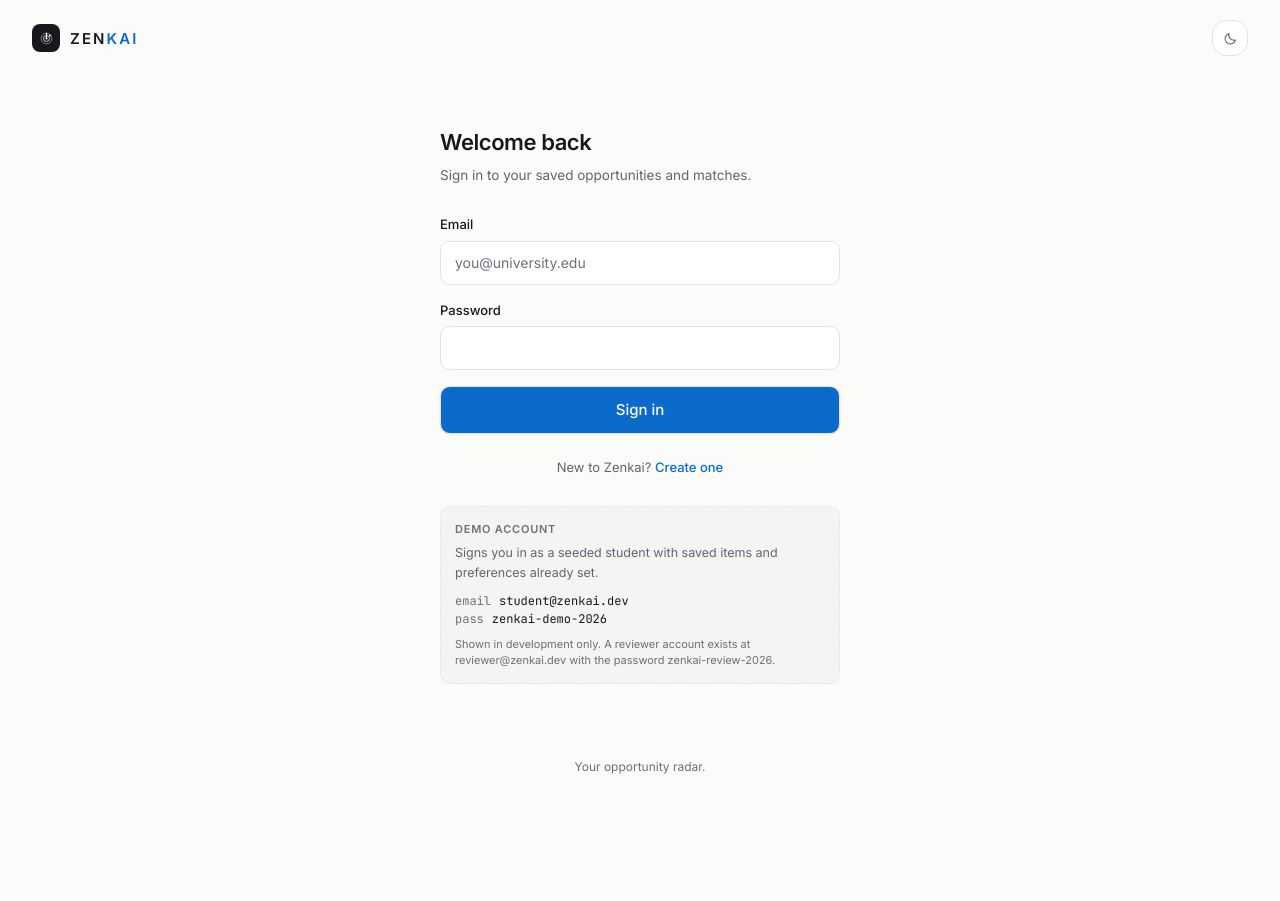
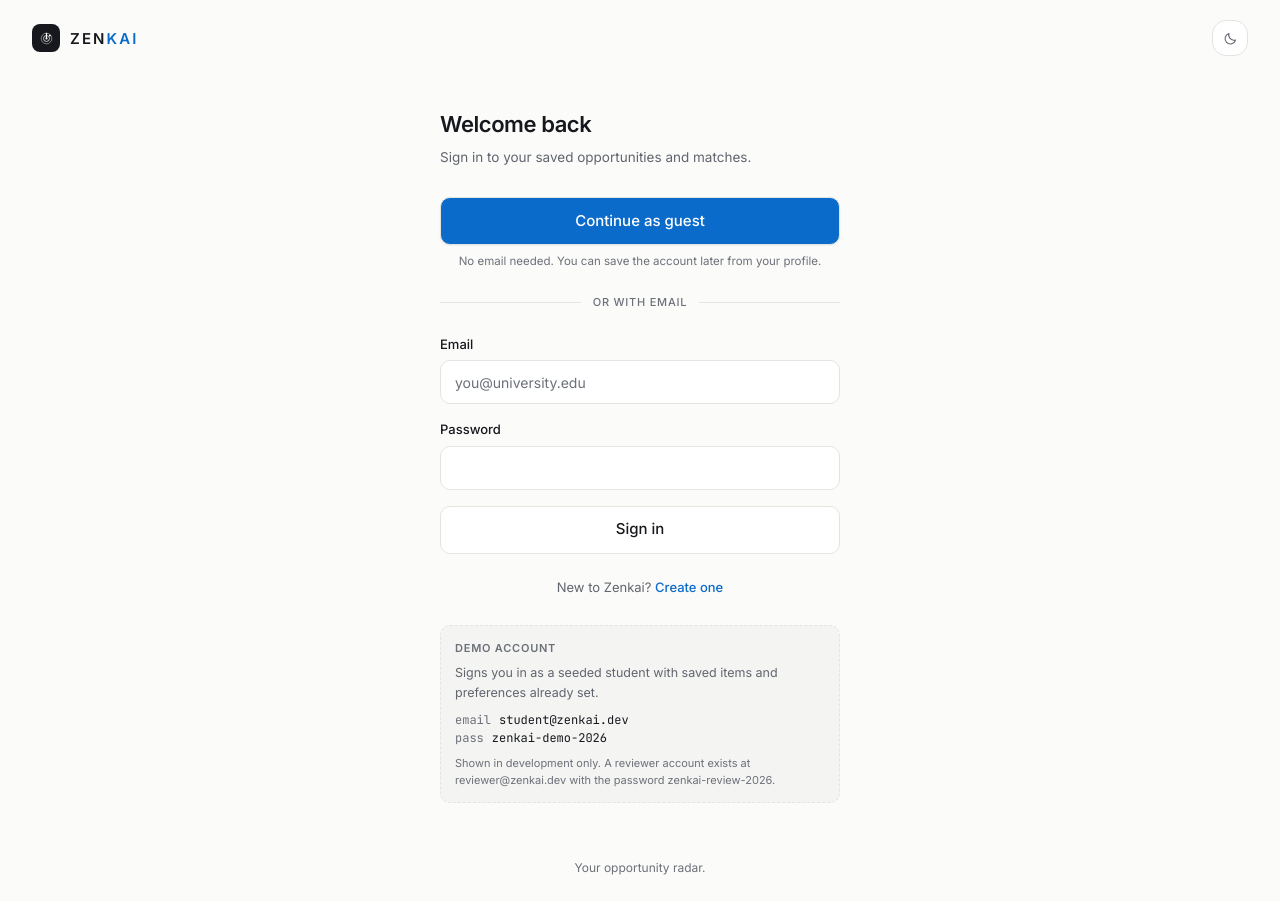
Before and after one commit to ganesh-tadigadapa/Zenkai, a Next.js app in the folder frontend/: page /login in a window 1280 px wide. Before the commit the page ends 800 px from the top, so only its background shows below. Built offline with nearby package versions, Linux system fonts and the light colour scheme; no server answers.

Commit message:
Offer guest access on the sign-in and sign-up forms

```diff
--- a/frontend/src/components/auth/AuthForm.tsx
+++ b/frontend/src/components/auth/AuthForm.tsx
@@ -3,6 +3,7 @@
 import Link from "next/link";
 import { useActionState } from "react";
 
+import { GuestButton } from "@/components/auth/GuestButton";
 import { Button } from "@/components/ui/Button";
 import { IconAlert } from "@/components/ui/Icons";
 import { loginAction, signupAction, type ActionResult } from "@/lib/actions";
@@ -89,7 +90,22 @@ export function AuthForm({
         </p>
       ) : null}
 
-      <form action={formAction} className="mt-7 space-y-4">
+      <div className="mt-7">
+        <GuestButton next={next} className="w-full">
+          Continue as guest
+        </GuestButton>
+        <p className="mt-2 text-center text-[11.5px] text-faint">
+          No email needed. You can save the account later from your profile.
+        </p>
+      </div>
+
+      <div className="mt-6 flex items-center gap-3 text-[11px] font-medium uppercase tracking-[0.07em] text-faint">
+        <span className="h-px flex-1 bg-border" />
+        or with email
+        <span className="h-px flex-1 bg-border" />
+      </div>
+
+      <form action={formAction} className="mt-6 space-y-4">
         {next ? <input type="hidden" name="next" value={next} /> : null}
 
         {isSignup ? (
@@ -123,7 +139,7 @@ export function AuthForm({
           </p>
         ) : null}
 
-        <Button type="submit" disabled={isPending} className="w-full" size="lg">
+        <Button type="submit" variant="secondary" disabled={isPending} className="w-full" size="lg">
           {isPending
             ? isSignup
               ? "Creating account…"
```
